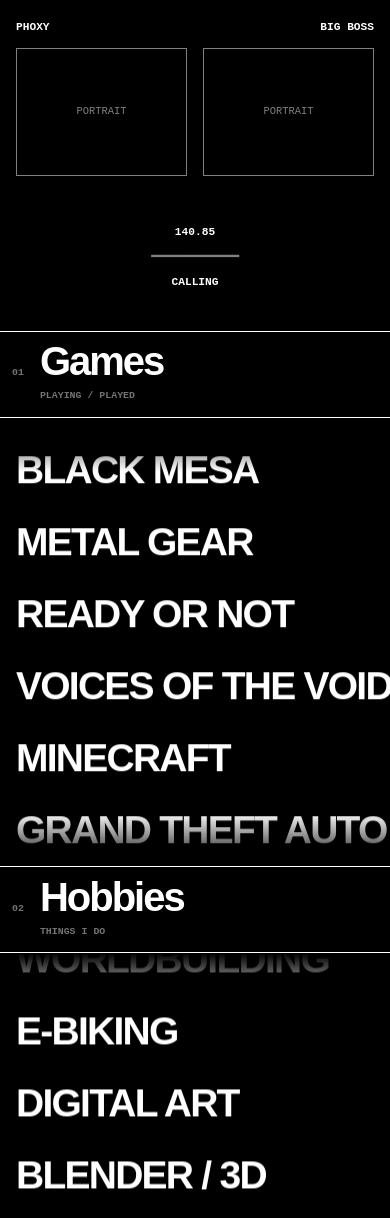
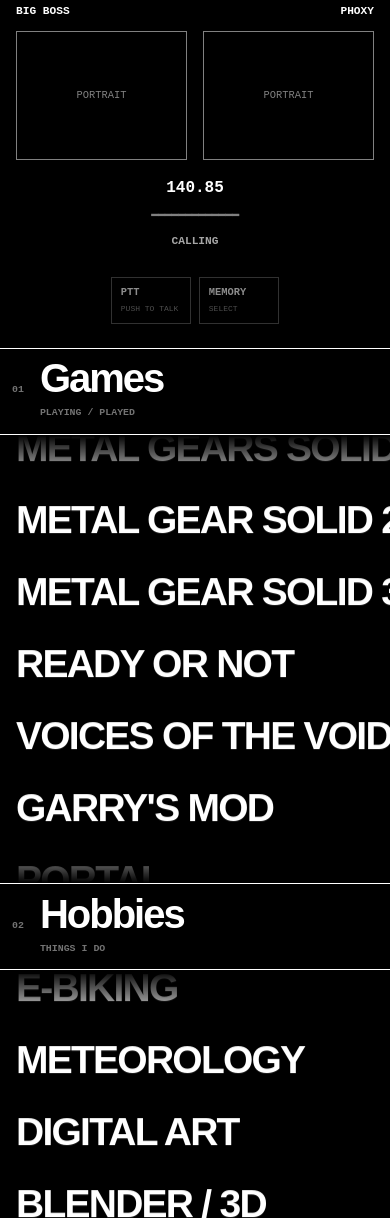
Before and after one commit to Haru3S/phoxy-web, an Astro site: page / in a window 390 px wide. Shown: the part 2772-3990 px from the top of the page. Built offline with nearby package versions, Linux system fonts and the light colour scheme; Astro itself is replaced by a stand-in of ours; animation ran at ten frames a second; a web font is replaced by a local one.

Commit message:
feat(interests): refine codec and love section structure

```diff
--- a/src/components/interests/CodecVisual.astro
+++ b/src/components/interests/CodecVisual.astro
@@ -3,6 +3,71 @@
   aria-label="Codec visual"
 >
   <div class="codec-placeholder">
+    <!-- Receiving end -->
+    <div class="codec-placeholder-side">
+      <span class="codec-placeholder-label">
+        BIG BOSS
+      </span>
+
+      <span class="codec-placeholder-box">
+        PORTRAIT
+      </span>
+    </div>
+
+    <!-- Codec frequency -->
+    <div class="codec-placeholder-center">
+      <span class="codec-frequency">
+        140.85
+      </span>
+
+      <span
+        class="codec-placeholder-frequency"
+        aria-hidden="true"
+      >
+        ━━━━━━━━━━━━━
+      </span>
+
+      <span class="codec-call-state">
+        CALLING
+      </span>
+
+      <div
+        class="codec-controls"
+        aria-label="Codec controls"
+      >
+        <button
+          class="codec-control"
+          type="button"
+          aria-disabled="true"
+          tabindex="-1"
+        >
+          <span class="codec-control-key">
+            PTT
+          </span>
+
+          <span class="codec-control-label">
+            PUSH TO TALK
+          </span>
+        </button>
+
+        <button
+          class="codec-control"
+          type="button"
+          aria-disabled="true"
+          tabindex="-1"
+        >
+          <span class="codec-control-key">
+            MEMORY
+          </span>
+
+          <span class="codec-control-label">
+            SELECT
+          </span>
+        </button>
+      </div>
+    </div>
+
+    <!-- Player side -->
     <div class="codec-placeholder-side">
       <span class="codec-placeholder-label">
         PHOXY
@@ -12,25 +77,5 @@
         PORTRAIT
       </span>
     </div>
-
-    <div class="codec-placeholder-center">
-      <span>140.85</span>
-
-      <span class="codec-placeholder-frequency">
-        ━━━━━━━━━━━━━
-      </span>
-
-      <span>CALLING</span>
-    </div>
-
-    <div class="codec-placeholder-side">
-      <span class="codec-placeholder-label">
-        BIG BOSS
-      </span>
-
-      <span class="codec-placeholder-box">
-        PORTRAIT
-      </span>
-    </div>
   </div>
 </section>
--- a/src/components/interests/Interests.astro
+++ b/src/components/interests/Interests.astro
@@ -136,7 +136,13 @@
   <section class="love-section">
     <header class="love-header">
       <h3>
-        I LOVE
+        <span
+          class="lens-text lens-interactive scroll-emphasis"
+          data-text="I LOVE"
+          data-scroll-emphasis
+        >
+          I LOVE
+        </span>
       </h3>
 
       <span>
--- a/src/data/interests.ts
+++ b/src/data/interests.ts
@@ -1,13 +1,26 @@
 export const games = [
   'Team Fortress 2',
   'Half-Life',
+  'Half-Life 2',
   'Black Mesa',
-  'Metal Gear',
+  'METAL GEARS SOLID',
+  'Metal Gear Solid 2',
+  'Metal Gear Solid 3',
   'Ready or Not',
   'Voices of the Void',
+  "Garry's Mod",
+  'Portal',
+  'Portal 2',
   'Minecraft',
   'Grand Theft Auto V',
-  'Stormworks',
+  'ASTRONEER',
+  'ULTRAKILL',
+  'DOOM II',
+  'I AM YOUR BEAST',
+  'BeamNG',
+  'Celeste',
+  'FAITH',
+  'Deltarune',
 ];
 
 export const hobbies = [
@@ -17,17 +30,14 @@
   'Video Editing',
   'Sound Design',
   'Music',
-  'Graffiti',
   'Worldbuilding',
+  'Storytelling',
   'E-Biking',
+  'Meteorology',
 ];
 
 export const loves = [
-  'Cybersecurity',
-  'Meteorology',
   'Cars',
   'Linux',
   'Open Source',
-  'Aviation',
-  'Airsoft',
 ];
--- a/src/styles/interests.css
+++ b/src/styles/interests.css
@@ -96,9 +96,8 @@
  *
  * Temporary structural Codec layout.
  *
- * This gets replaced by the real Phoxy /
- * Big Boss treatment after the section's
- * proportions are established.
+ * Big Boss occupies the receiving side.
+ * Phoxy occupies the player side.
  */
 
 .codec-visual {
@@ -195,6 +194,11 @@
   opacity: 0.5;
 }
 
+
+/*
+ * CODEC CENTER
+ */
+
 .codec-placeholder-center {
   display: flex;
   flex-direction: column;
@@ -203,14 +207,104 @@
 
   gap: 0.5rem;
 
+  min-width:
+    clamp(
+      8rem,
+      13vw,
+      12rem
+    );
+
   font-size: 0.7rem;
   font-weight: 700;
 
   text-align: center;
 }
 
+.codec-frequency {
+  font-size:
+    clamp(
+      1rem,
+      1.5vw,
+      1.35rem
+    );
+}
+
 .codec-placeholder-frequency {
   opacity: 0.5;
+}
+
+.codec-call-state {
+  opacity: 0.65;
+}
+
+
+/*
+ * CODEC CONTROLS
+ *
+ * Presentational for now.
+ *
+ * They intentionally use aria-disabled rather
+ * than the native disabled attribute so they
+ * remain compatible with the site's denied
+ * input feedback if interaction is enabled.
+ */
+
+.codec-controls {
+  display: flex;
+
+  gap: 0.5rem;
+
+  margin-top: 1.25rem;
+}
+
+.codec-control {
+  display: flex;
+  flex-direction: column;
+
+  align-items: flex-start;
+
+  gap: 0.15rem;
+
+  min-width: 5rem;
+
+  padding:
+    0.45rem
+    0.55rem;
+
+  border:
+    1px
+    solid
+    rgba(
+      255,
+      255,
+      255,
+      0.35
+    );
+
+  background: transparent;
+  color: var(--color-fg);
+
+  font-family:
+    "Adwaita Mono",
+    monospace;
+
+  text-align: left;
+
+  cursor: not-allowed;
+
+  opacity: 0.55;
+}
+
+.codec-control-key {
+  font-size: 0.65rem;
+  font-weight: 700;
+}
+
+.codec-control-label {
+  font-size: 0.5rem;
+  font-weight: 400;
+
+  opacity: 0.55;
 }
 
 
@@ -324,12 +418,6 @@
 
   overflow: hidden;
 
-  /*
-   * Text emerges from / disappears into
-   * the black canvas rather than clipping
-   * against a visibly hard rectangle.
-   */
-
   mask-image:
     linear-gradient(
       to bottom,
@@ -427,9 +515,6 @@
 
 /*
  * DOWNWARD REEL
- *
- * Starting at -50% lets the duplicated
- * group travel downward seamlessly.
  */
 
 .interest-reel-track[
@@ -528,6 +613,9 @@
 
 /*
  * I LOVE
+ *
+ * Uses the same large editorial breathing room
+ * as the other major homepage headings.
  */
 
 .love-section {
@@ -546,12 +634,16 @@
 
   padding:
     clamp(
-      2rem,
-      4vw,
-      4rem
+      3rem,
+      6vw,
+      6rem
     )
-    0.75rem
-    0.8rem;
+    1.5rem
+    clamp(
+      2.5rem,
+      5vw,
+      5rem
+    );
 
   border-bottom:
     1px
@@ -568,16 +660,16 @@
 
   font-size:
     clamp(
-      4rem,
-      10vw,
-      10rem
+      5rem,
+      12vw,
+      12rem
     );
 
   font-weight: 600;
 
-  line-height: 0.78;
+  line-height: 0.82;
 
-  letter-spacing: -0.065em;
+  letter-spacing: -0.06em;
 }
 
 .love-header > span {
@@ -668,9 +760,6 @@
 
 /*
  * Pipe Dream / old-computer palette.
- *
- * Deliberately loud against the otherwise
- * monochrome site.
  */
 
 .love-object:nth-of-type(2) {
@@ -885,6 +974,12 @@
     order: 3;
   }
 
+  .codec-controls {
+    justify-content: center;
+
+    width: 100%;
+  }
+
 
   /*
    * Reels
@@ -962,20 +1057,20 @@
 
     flex-direction: column;
 
-    gap: 1rem;
+    gap: 1.5rem;
 
     padding:
       3rem
-      0.75rem
-      0.8rem;
+      1rem
+      2.5rem;
   }
 
   .love-header h3 {
     font-size:
       clamp(
-        4rem,
-        21vw,
-        7rem
+        4.5rem,
+        22vw,
+        8rem
       );
   }
 
```
